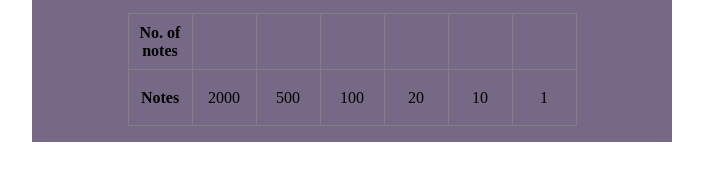
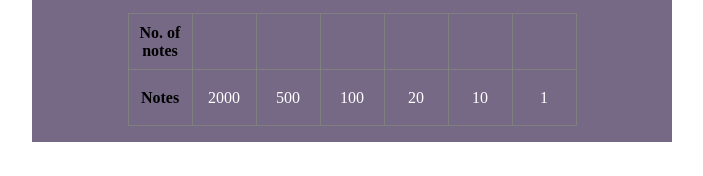
Before and after one commit to roht2103/cash-register-manager, a plain HTML site: page index.html in a window 1280 px wide. Shown: the part 477-653 px from the top of the page, without its empty margins (288-991 px from the left). Drawn offline with Linux system fonts and the light colour scheme.

Commit message:
changed color od table data

```diff
--- a/styles.css
+++ b/styles.css
@@ -64,6 +64,10 @@ table{
     border-collapse: collapse;
 }
 
+td{
+    color: rgb(255, 255, 255);
+}
+
 .table-data{
     width: 4rem;
     height: 3.5rem;
```
